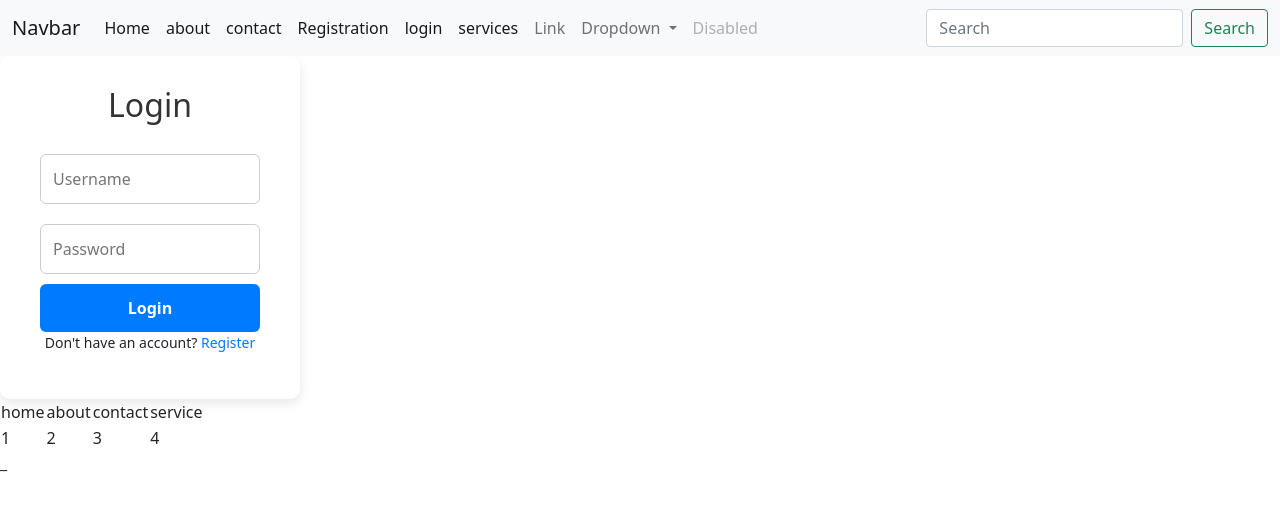
After one commit to Aditya2003-24/Django, a Django app: page /log/ in a window 1280 px wide. The commit adds this page. Shown: the top 511 px of the page. Run offline with Django 5.2, Linux system fonts and the light colour scheme.

Commit message:
new code

```diff
--- /dev/null
+++ b/project/app/templates/about.html
@@ -0,0 +1,5 @@
+{% extends 'base.html' %}
+
+{% block content %}<h1>aditya this is about page </h1>{% endblock %}
+
+{% block title %}about page{% endblock %}
--- a/project/app/templates/base.html
+++ b/project/app/templates/base.html
@@ -9,6 +9,115 @@
     <link href="https://cdn.jsdelivr.net/npm/bootstrap@5.0.2/dist/css/bootstrap.min.css" rel="stylesheet" integrity="sha384-EVSTQN3/azprG1Anm3QDgpJLIm9Nao0Yz1ztcQTwFspd3yD65VohhpuuCOmLASjC" crossorigin="anonymous">
 
     <title>{% block title %}Hello, world!{% endblock %}</title>
+      <style>
+
+
+    .login-container {
+      background-color: #fff;
+      padding: 30px 40px;
+      border-radius: 10px;
+      box-shadow: 0 4px 12px rgba(0, 0, 0, 0.1);
+      width: 300px;
+    }
+
+    .login-container h2 {
+      text-align: center;
+      margin-bottom: 20px;
+      color: #333;
+    }
+
+    .login-container input[type="text"],
+    .login-container input[type="password"] {
+      width: 100%;
+      padding: 12px;
+      margin: 10px 0;
+      border: 1px solid #ccc;
+      border-radius: 6px;
+    }
+
+    .login-container input[type="submit"] {
+      width: 100%;
+      padding: 12px;
+      background-color: #007BFF;
+      color: white;
+      border: none;
+      border-radius: 6px;
+      cursor: pointer;
+      font-weight: bold;
+    }
+
+    .login-container input[type="submit"]:hover {
+      background-color: #0056b3;
+    }
+
+    .login-container p {
+      text-align: center;
+      font-size: 14px;
+    }
+
+    .login-container a {
+      color: #007BFF;
+      text-decoration: none;
+    }
+
+    .login-container a:hover {
+      text-decoration: underline;
+    }
+
+       .register-container {
+      background-color: #fff;
+      padding: 35px 40px;
+      border-radius: 12px;
+      box-shadow: 0 5px 15px rgba(0,0,0,0.15);
+      width: 350px;
+    }
+
+    .register-container h2 {
+      text-align: center;
+      margin-bottom: 25px;
+      color: #333;
+    }
+
+    .register-container input[type="text"],
+    .register-container input[type="email"],
+    .register-container input[type="password"] {
+      width: 100%;
+      padding: 12px;
+      margin: 10px 0;
+      border: 1px solid #ccc;
+      border-radius: 8px;
+    }
+
+    .register-container input[type="submit"] {
+      width: 100%;
+      padding: 12px;
+      background-color: #28a745;
+      color: white;
+      border: none;
+      border-radius: 8px;
+      font-weight: bold;
+      cursor: pointer;
+      transition: 0.3s ease;
+    }
+
+    .register-container input[type="submit"]:hover {
+      background-color: #218838;
+    }
+
+    .register-container p {
+      text-align: center;
+      margin-top: 15px;
+    }
+
+    .register-container a {
+      color: #28a745;
+      text-decoration: none;
+    }
+
+    .register-container a:hover {
+      text-decoration: underline;
+    }
+  </style>
   </head>
   <body>
    <nav class="navbar navbar-expand-lg navbar-light bg-light">
@@ -23,10 +132,16 @@
           <a class="nav-link active" aria-current="page" href="{% url 'Home1' %}">Home</a>
         </li>
         <li class="nav-item">
-          <a class="nav-link active" aria-current="page" href="#">about</a>
+          <a class="nav-link active" aria-current="page" href="{% url 'about' %}">about</a>
         </li>
         <li class="nav-item">
-          <a class="nav-link active" aria-current="page" href="#">contact</a>
+          <a class="nav-link active" aria-current="page" href="{% url 'contact'%}">contact</a>
+        </li>
+        <li class="nav-item">
+          <a class="nav-link active" aria-current="page" href="{% url 'ragi'%}">Registration </a>
+        </li>
+        <li class="nav-item">
+          <a class="nav-link active" aria-current="page" href="{% url 'log'%}">login</a>
         </li>
         <li class="nav-item">
           <a class="nav-link active" aria-current="page" href="#">services</a>
--- /dev/null
+++ b/project/app/templates/contact.html
@@ -0,0 +1,5 @@
+{% extends 'base.html' %}
+
+{% block content %}<h1>aditya this is landing page </h1>{% endblock %}
+
+{% block title %}contact page{% endblock %}
--- a/project/app/templates/home.html
+++ b/project/app/templates/home.html
@@ -3,9 +3,27 @@
 <head>
     <meta charset="UTF-8">
     <meta name="viewport" content="width=device-width, initial-scale=1.0">
-    <title>Document</title>
+    <title>{% block title %}Document{% endblock %}</title>
 </head>
 <body>
 
+    {% block content %}
+
+    <table>
+        <tr>
+            <td>home </td>
+            <td>about </td>
+            <td>contact </td>
+            <td>service </td>
+        </tr>
+        <tr>
+            <td>1</td>
+            <td>2</td>
+            <td>3</td>
+            <td>4</td>
+        </tr>
+    </table>
+    {% endblock %}
+
 </body>
 </html>
--- /dev/null
+++ b/project/app/templates/login.html
@@ -0,0 +1,16 @@
+{% extends 'base.html' %}
+
+{% block content %}  <div class="login-container">
+    <h2>Login</h2>
+    <form action="/login" method="post">
+      <input type="text" name="username" placeholder="Username" required>
+      <input type="password" name="password" placeholder="Password" required>
+      <input type="submit" value="Login">
+    </form>
+    <p>Don't have an account? <a href="#">Register</a></p>
+  </div>
+
+  {% include "home.html" %}
+  {% endblock %}
+
+{% block title %}login page{% endblock %}
--- a/project/app/views.py
+++ b/project/app/views.py
@@ -7,3 +7,15 @@ def home(request):
 
 def Home1(request):
     return render(request,'landing.html')
+
+def about(request):
+    return render(request,'about.html')
+
+def contact(request):
+    return render(request,'contact.html')
+
+def ragi(request):
+    return render(request,'ragistion.html')
+
+def log(request):
+    return render(request,'login.html')
--- a/project/project/urls.py
+++ b/project/project/urls.py
@@ -21,5 +21,9 @@ from app import views
 urlpatterns = [
     path('admin/', admin.site.urls),
     path('',views.home,name='home'),
-    path('Home1/',views.Home1,name='Home1')
+    path('Home1/',views.Home1,name='Home1'),
+    path('about/',views.about,name='about'),
+    path('contact/',views.contact,name='contact'),
+    path('ragi/',views.ragi,name='ragi'),
+    path('log/',views.log,name='log')
 ]
```
Also changed, not shown: project/app/templates/ragistion.html (added, +16 -0 lines).
